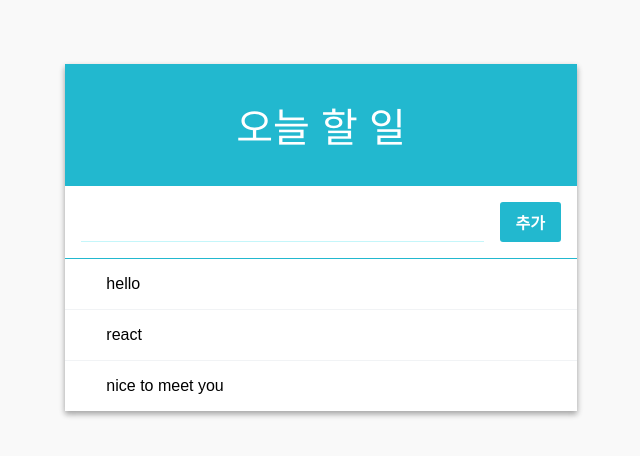
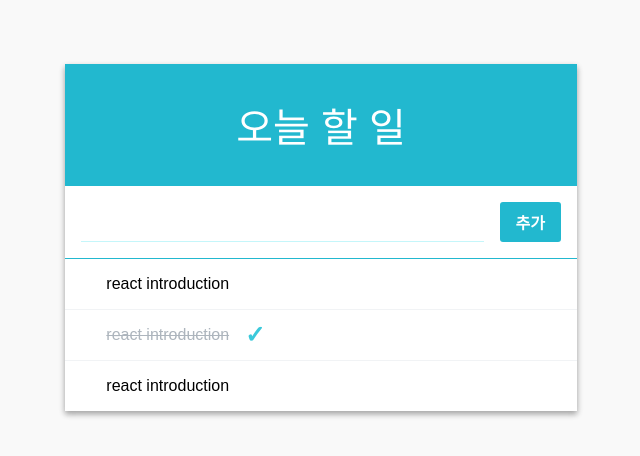
Before and after one commit to Ian-90/TIL, a React (Create React App) app in the folder React/todo-list/: page / in a window 1280 px wide. Shown: the top 456 px of the page, without its empty margins (319-959 px from the left). Built offline with nearby package versions, Linux system fonts and the light colour scheme.

Commit message:
render use map method todolist item

```diff
--- a/React/todo-list/src/App.js
+++ b/React/todo-list/src/App.js
@@ -42,7 +42,7 @@
   }
 
   render() {
-    const { input } = this.state;
+    const { input,todos } = this.state;
     const { handleChange, handleCreate, handleKeyPress } = this;
     return (
       <TodoListTemplate form={
@@ -53,7 +53,7 @@
           onCreate={handleCreate}
         />
       }>
-        <TodoItemList />
+        <TodoItemList todos={todos} />
       </TodoListTemplate>
     );
   }
--- a/React/todo-list/src/components/TodoItemList.js
+++ b/React/todo-list/src/components/TodoItemList.js
@@ -4,11 +4,21 @@
 class TodoItemList extends Component {
   render() {
     const { todos, onToggle, onRemove } = this.props;
+    const todoList = todos.map(
+      (todo) => {
+        return (
+          <TodoItem
+            {...todo}
+            onToggle={onToggle}
+            onRemove={onRemove}
+            key={todo.id}
+          />
+        )
+      }
+    )
     return (
       <div>
-        <TodoItem text='hello' />
-        <TodoItem text='react' />
-        <TodoItem text='nice to meet you' />
+        {todoList}
       </div>
     );
   }
```
